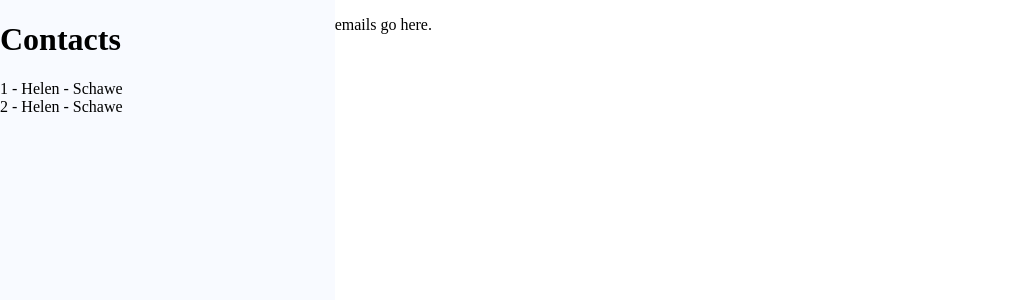
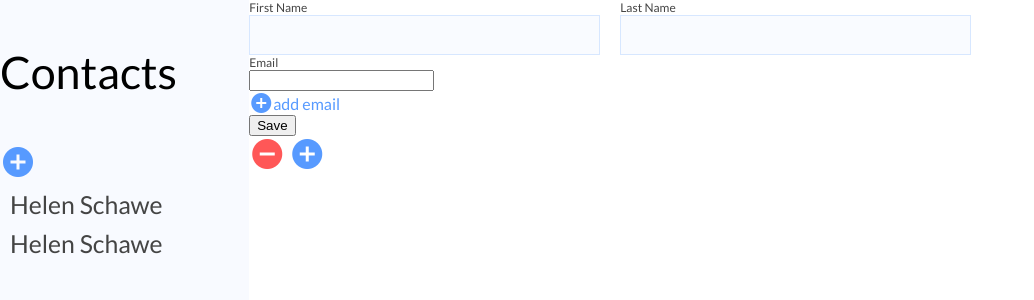
Before and after one commit to hschawe/contacts, a Flask app: page / in a window 1280 px wide. Shown: the top 300 px of the page, without its empty margins (0-1034 px from the left). Run offline with Flask 3, Linux system fonts and the light colour scheme; data comes from the database, SQL or seed files in the repository.

Commit message:
Add contact detail content and styling

```diff
--- a/flaskapp/static/style.css
+++ b/flaskapp/static/style.css
@@ -11,9 +11,9 @@ body {
 
 #sidebar {
     flex-grow: 1;
+    max-width: 300px;
 
     background-color: #F8FAFF;
-    font-side: 16pt;
 
     box-sizing: border-box;
     display: flex;
@@ -25,3 +25,29 @@ body {
     flex-grow: 4;
     background-color: #FFFFFF;
 }
+
+.columnar-form {
+    display: flex;
+    flex-direction: column;
+}
+
+.name-form-text-input {
+    width: 345px;
+    height: 36px;
+    background-color: #F9FBFF;
+    border: 1px;
+    border-style: solid;
+    border-color:  #D7E7FF;
+    font-size: 18pt;
+    font-family: Lato;
+    font-color: #444444;
+}
+
+#email-list-main-container {
+
+}
+
+#email-list-add-button-container {
+    display: flex;
+    align-items: center;
+}
--- /dev/null
+++ b/flaskapp/static/text-styles.css
@@ -0,0 +1,43 @@
+h1, h2, h3, h4, p, a, span, label {
+    font-family: Lato;
+}
+
+input, label {
+    display:block;
+}
+
+.page-title {
+    font-size: calc(32px + 1vw);
+}
+
+.sidebar-name {
+    font-size: calc(12px + 1vw);
+    color: #444444;
+    margin: 10px;
+}
+
+.name-input-label {
+    font-size: 12px;
+    color: #444444;
+}
+
+.add-email-text {
+    font-size: 12pt;
+}
+
+.my-blue { color: #579AFF; }
+.my-red { color: #FF5757; }
+
+
+.material-symbols-outlined {
+  font-variation-settings:
+  'FILL' 1,
+  'wght' 400,
+  'GRAD' 0,
+  'opsz' 24
+}
+
+.material-symbols-outlined.md-18 { font-size: 18px; }
+.material-symbols-outlined.md-24 { font-size: 24px; }
+.material-symbols-outlined.md-36 { font-size: 36px; }
+.material-symbols-outlined.md-48 { font-size: 48px; }
--- a/flaskapp/templates/index.html
+++ b/flaskapp/templates/index.html
@@ -4,7 +4,11 @@
     <meta charset="UTF-8">
     <meta name="viewport" content="width=device-width, initial-scale=1.0">
     <title>Contacts</title>
+
     <link rel="stylesheet" href="{{ url_for('static', filename='style.css') }}">
+    <link rel="stylesheet" href="{{ url_for('static', filename='text-styles.css') }}">
+    <link rel="stylesheet" href="https://fonts.googleapis.com/css2?family=Material+Symbols+Outlined:opsz,wght,FILL,GRAD@20..48,100..700,0..1,-50..200&icon_names=add_circle,do_not_disturb_on" />
+    <link href='https://fonts.googleapis.com/css?family=Lato:400,700' rel='stylesheet' type='text/css'>
 
     <script>
         async function loadItems() {
@@ -15,7 +19,7 @@
             itemsContainer.innerHTML = '';
             items.forEach(item => {
                 let div = document.createElement('div');
-                div.innerHTML = `${item.person_id} - ${item.first_name} - ${item.last_name}`;
+                div.innerHTML = `<p class="sidebar-name" >${item.first_name} ${item.last_name}</p>`;
                 itemsContainer.appendChild(div);
             });
         }
@@ -25,12 +29,43 @@
 <body>
 
 <div id="sidebar">
-    <h1>Contacts</h1>
+    <p class="page-title">Contacts</p>
+    <span class="material-symbols-outlined md-36 my-blue">add_circle</span>
     <div id="peoples"></div>
 </div>
 
 <div id="container">
-    <p> emails go here. </p>
+    <form class="columnar-form">
+        <div id="name-input-container">
+            <div style="float:left;margin-right:20px;">
+                <label class="name-input-label" for="first_name">First Name</label>
+                <input class="name-form-text-input" id="first_name" type="text" />
+            </div>
+
+            <div style="float:left;margin-right:20px;">
+                <label class="name-input-label" for="last_name">Last Name</label>
+                <input class="name-form-text-input" id="last_name" type="text" />
+            </div>
+        </div>
+        <div id="email-list-main-container">
+
+            <div id="email-list">
+                <label class="name-input-label" for="email_i">Email</label>
+                <input id="email_i" type="text" />
+
+            </div>
+            <div id="email-list-add-button-container">
+                <span class="material-symbols-outlined md-24 my-blue">add_circle</span>
+                <span id="add-email-text" class="my-blue">add email</span>
+            </div>
+        </div>
+        <div id="form-submit">
+            <input type="submit" value="Save"/>
+        </div>
+    </form>
+
+    <span class="material-symbols-outlined md-36 my-red">do_not_disturb_on</span>
+    <span class="material-symbols-outlined md-36 my-blue">add_circle</span>
 </div>
 </body>
 </html>
```
